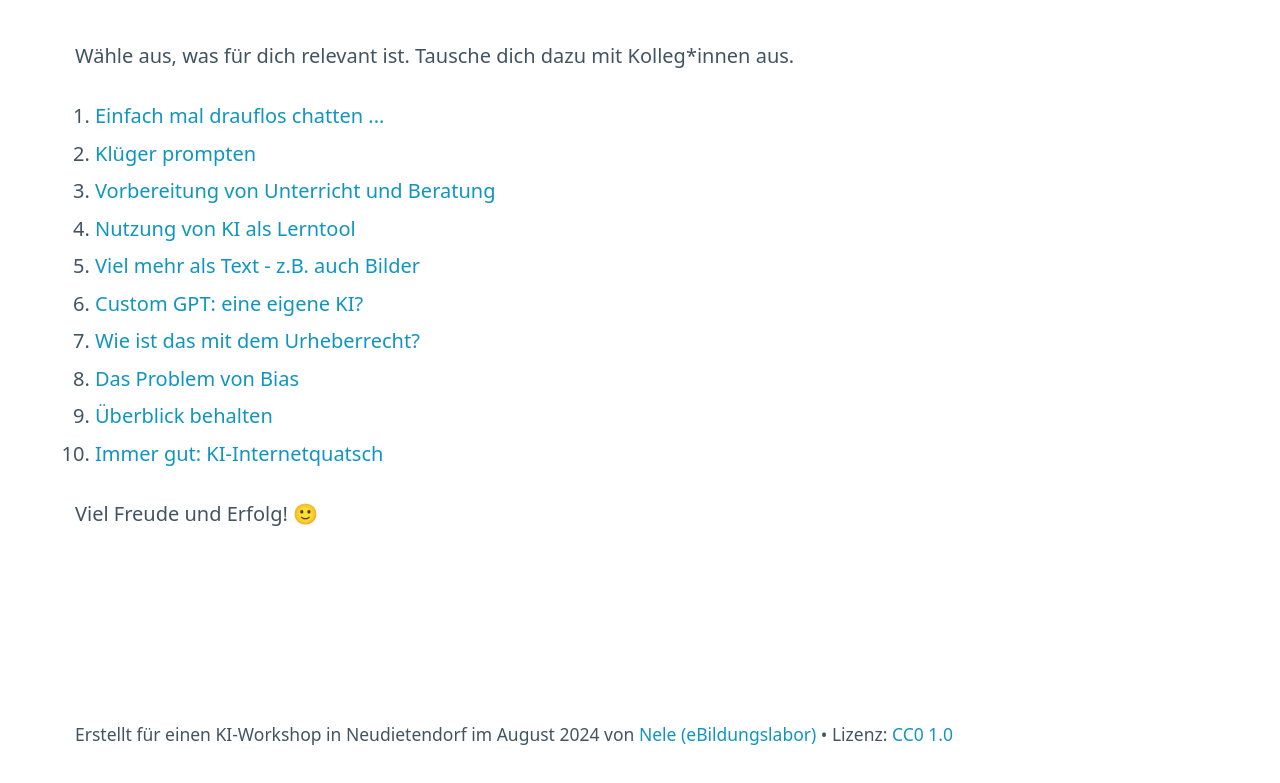
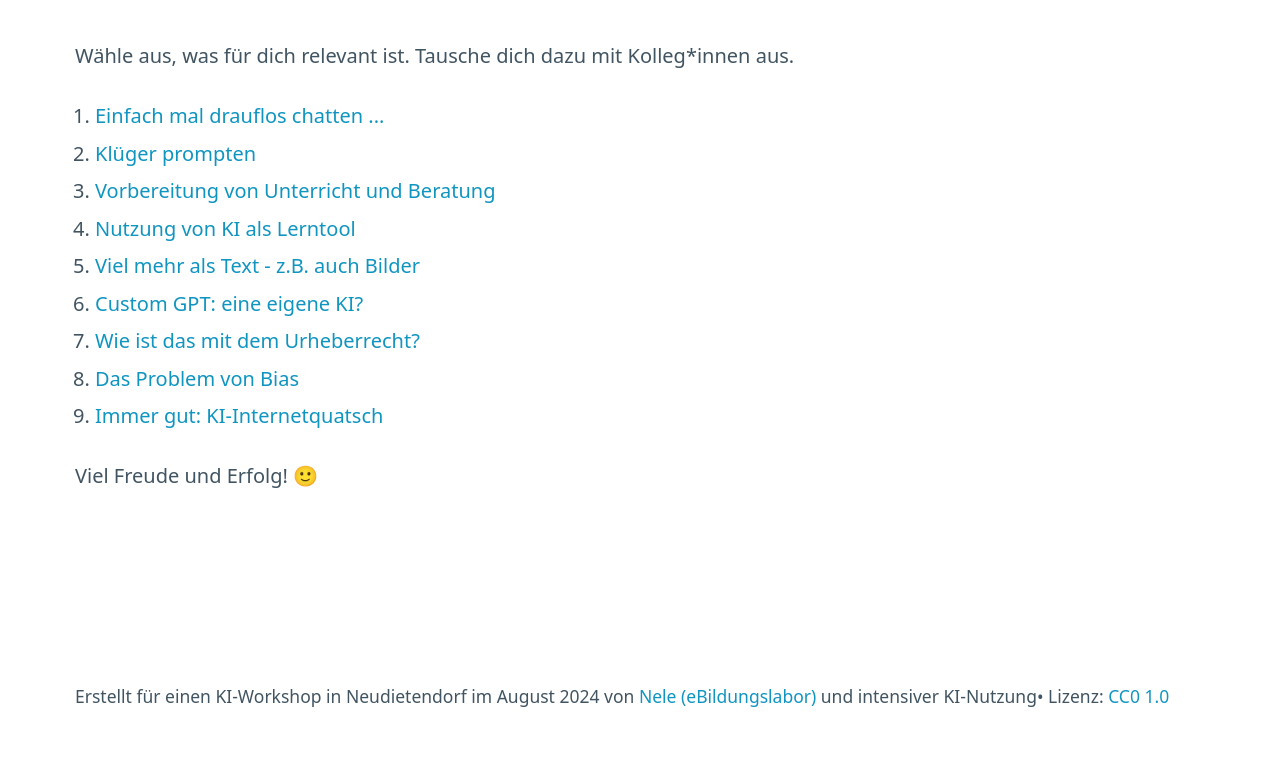
Before and after one commit to eBildungslabor/ki-stationen, a plain HTML site: page index.html in a window 1280 px wide. Shown: the part 159-942 px from the top of the page. Drawn offline with Linux system fonts and the light colour scheme; a script that the page names is missing.

Commit message:
Update index.html

```diff
--- a/index.html
+++ b/index.html
@@ -23,14 +23,13 @@
         <li><a href="6.html">Custom GPT: eine eigene KI?</a></li>
         <li><a href="7.html">Wie ist das mit dem Urheberrecht?</a></li>
         <li><a href="8.html">Das Problem von Bias</a></li>
-        <li><a href="9.html">Überblick behalten</a></li>
-        <li><a href="10.html">Immer gut: KI-Internetquatsch</a></li>
+        <li><a href="9.html">Immer gut: KI-Internetquatsch</a></li>
     </ol>
         </p>
 <p>Viel Freude und Erfolg! 🙂</p>
 </main>
  <footer class="container">
-      <small>Erstellt für einen KI-Workshop in Neudietendorf im August 2024 von <a href="https://ebildungslabor.de">Nele (eBildungslabor)</a> •
+      <small>Erstellt für einen KI-Workshop in Neudietendorf im August 2024 von <a href="https://ebildungslabor.de">Nele (eBildungslabor)</a> und intensiver KI-Nutzung•
         Lizenz: <a href="https://creativecommons.org/publicdomain/zero/1.0/deed.de"
           >CC0 1.0</a
         ></small>
```
